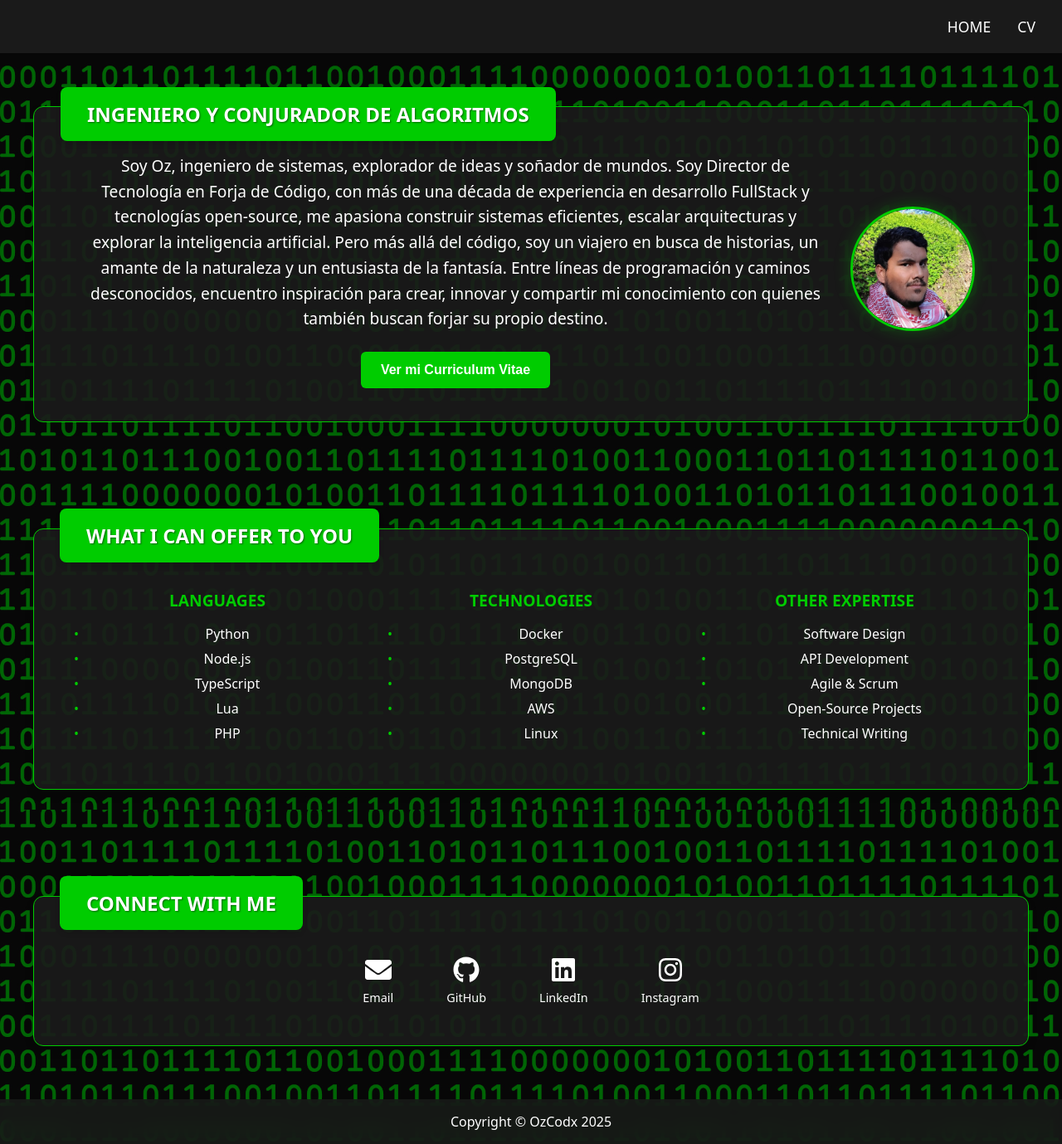
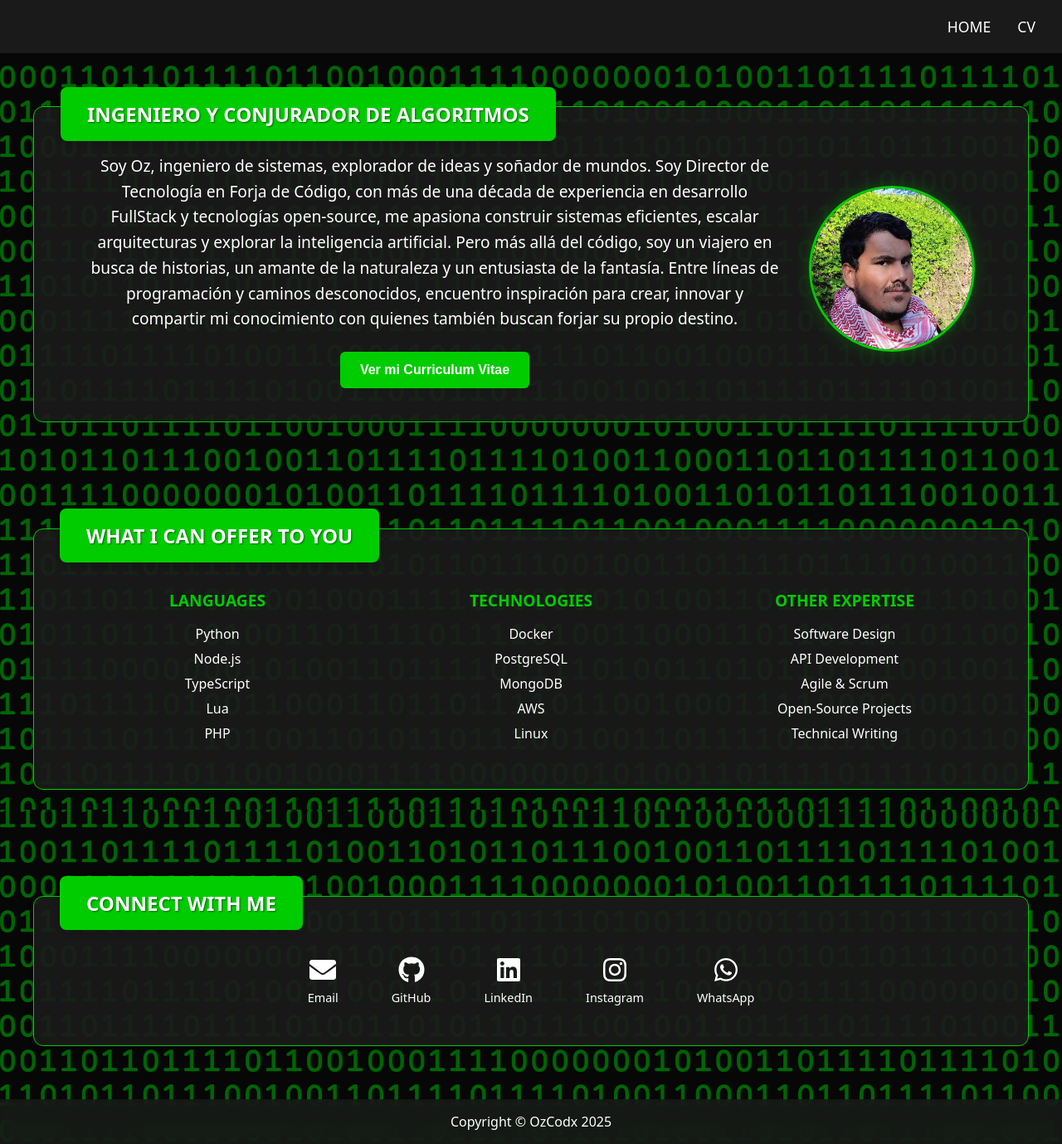
Before and after one commit to ozkar-co/personal-site, a React (Vite) app: page / in a window 1280 px wide. Shown: the whole page at 83% size. Built offline with nearby package versions, Linux system fonts and the light colour scheme.

Commit message:
Update Hero and Skills components for improved styling; add WhatsApp link to Social component

```diff
--- a/src/components/Hero/Hero.scss
+++ b/src/components/Hero/Hero.scss
@@ -67,8 +67,8 @@
       flex-shrink: 0;
 
       .profile-image {
-        width: 150px;
-        height: 150px;
+        width: 200px;
+        height: 200px;
         border-radius: 50%;
         object-fit: cover;
         border: 3px solid $color-accent;
@@ -124,8 +124,8 @@
 
       .hero-image {
         .profile-image {
-          width: 120px;
-          height: 120px;
+          width: 150px;
+          height: 150px;
         }
       }
     }
--- a/src/components/Skills/Skills.scss
+++ b/src/components/Skills/Skills.scss
@@ -57,15 +57,8 @@
       li {
         color: $color-text;
         margin-bottom: 0.5rem;
-        padding-left: 1.5rem;
+        padding-left: 0;
         position: relative;
-
-        &::before {
-          content: "•";
-          color: $color-accent;
-          position: absolute;
-          left: 0;
-        }
       }
     }
   }
@@ -93,7 +86,7 @@
       text-align: center;
 
       ul li {
-        text-align: left;
+        text-align: center;
       }
     }
   }
--- a/src/components/Social/Social.tsx
+++ b/src/components/Social/Social.tsx
@@ -1,4 +1,4 @@
-import { FaGithub, FaLinkedin, FaInstagram, FaEnvelope } from 'react-icons/fa'
+import { FaGithub, FaLinkedin, FaInstagram, FaEnvelope, FaWhatsapp } from 'react-icons/fa'
 import './Social.scss'
 
 export const Social = () => {
@@ -26,6 +26,10 @@ export const Social = () => {
               <FaInstagram size={32} />
               <span>Instagram</span>
             </a>
+            <a href="https://wa.me/573006274400" target="_blank" rel="noopener noreferrer" aria-label="WhatsApp">
+              <FaWhatsapp size={32} />
+              <span>WhatsApp</span>
+            </a>
           </div>
         </div>
       </div>
```
